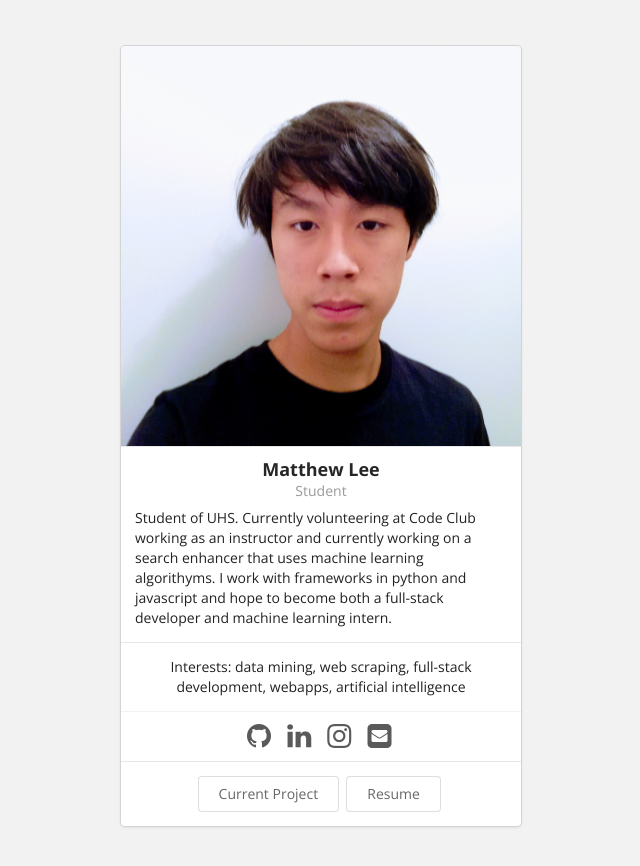
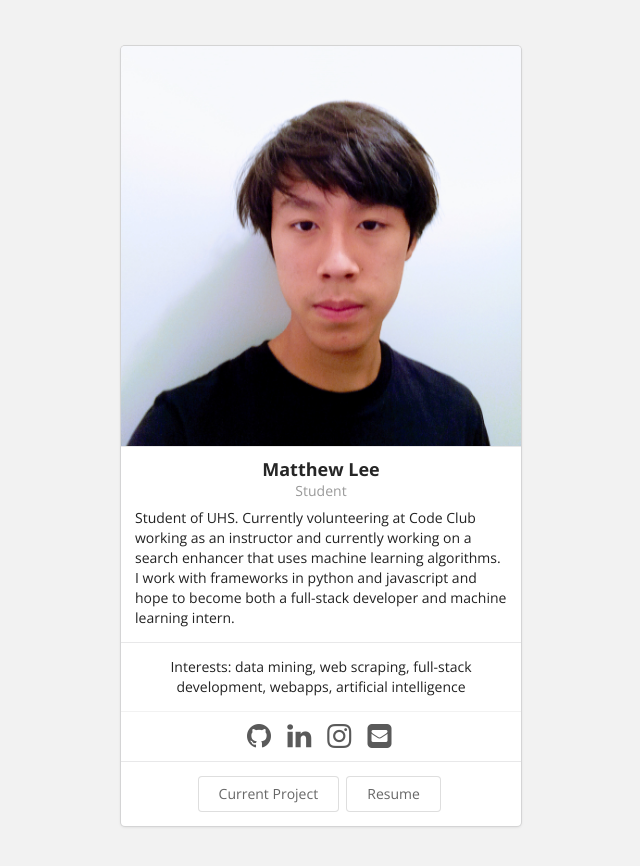
Before and after one commit to KureYv/matthewl.xyz, a Jekyll site: the page built from index.html, in a window 1280 px wide. Shown: the top 866 px of the page, without its empty margins (319-959 px from the left). Built offline with Jekyll 4.4.1, drawn with Linux system fonts in a browser that asks for light colours.

Commit message:
Update bio.json

```diff
--- a/_data/bio.json
+++ b/_data/bio.json
@@ -6,7 +6,7 @@
     "email": "matthewlee031205@gmail.com",
     "phone": "",
     "website": "https://weezity.github.io",
-    "summary": "Student of UHS. Currently volunteering at Code Club working as an instructor and currently working on a search enhancer that uses machine learning algorithyms. I work with frameworks in python and javascript and hope to become both a full-stack developer and machine learning intern.",
+    "summary": "Student of UHS. Currently volunteering at Code Club working as an instructor and currently working on a search enhancer that uses machine learning algorithms. I work with frameworks in python and javascript and hope to become both a full-stack developer and machine learning intern.",
     "location": {
       "address": "",
       "postalCode": "",
```
